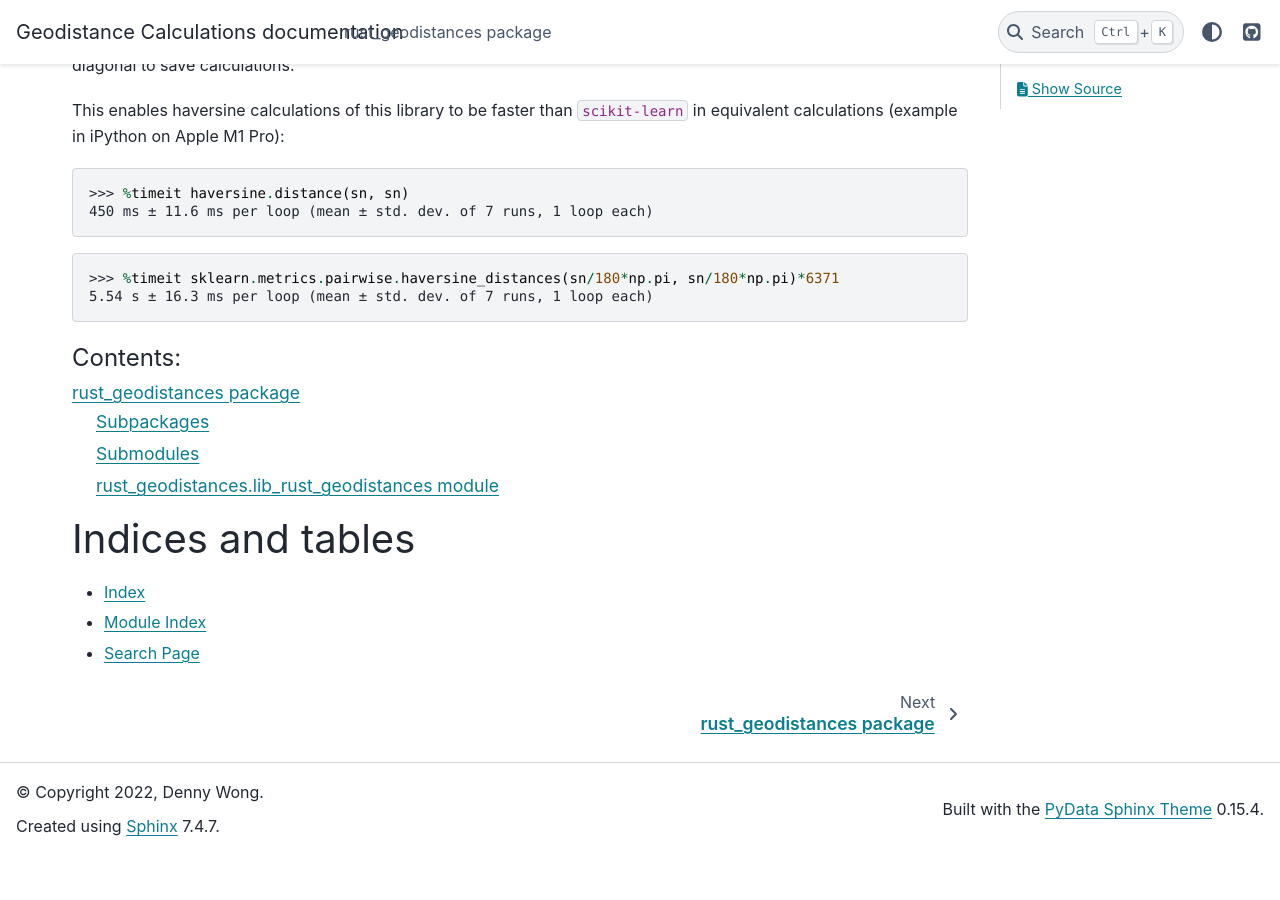
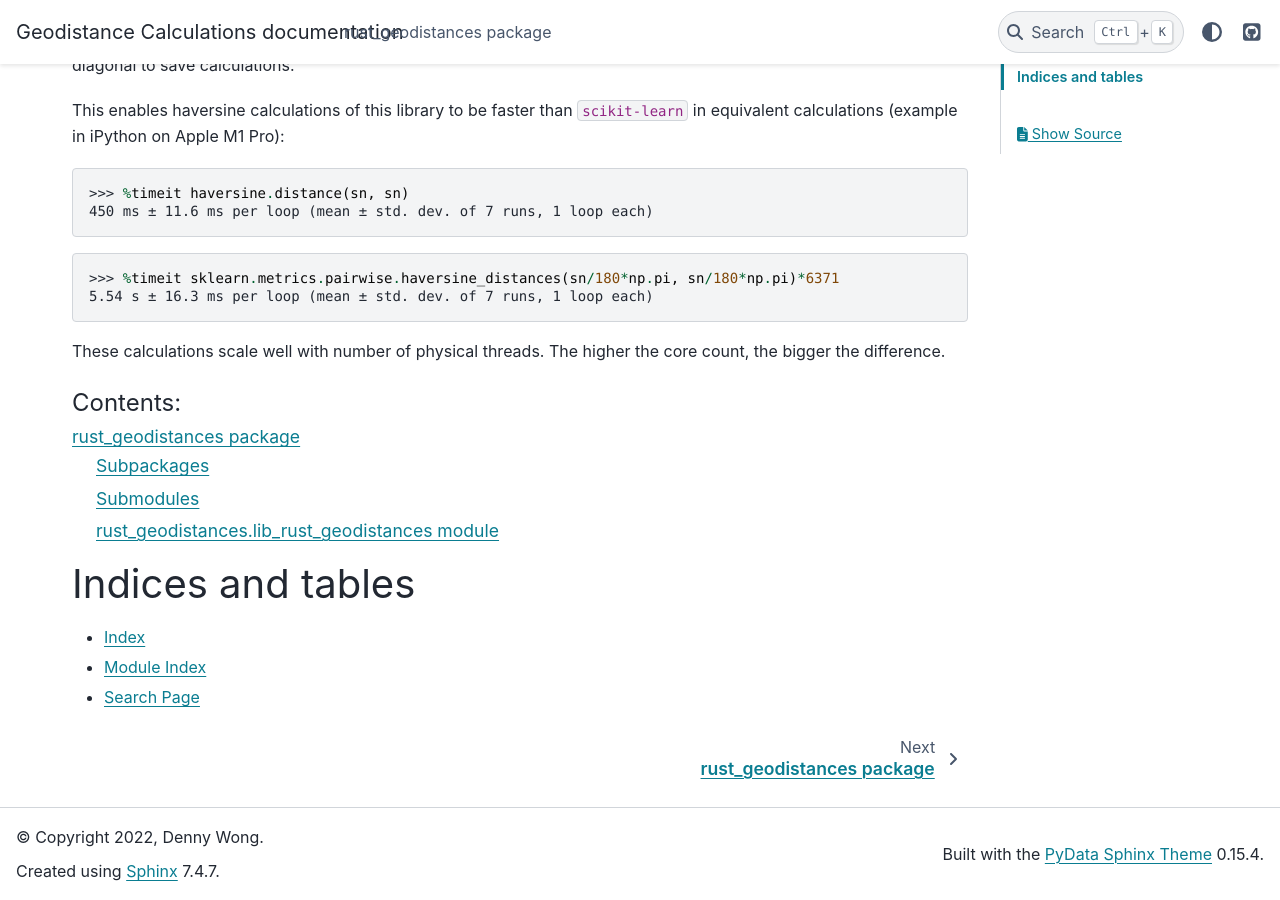
Before and after one commit to denwong47/rust_geodistances, a Sphinx documentation site: the page built from docs/source/index.rst, in a window 1280 px wide and 900 px high, scrolled down 1351 px. Built offline with Sphinx 7.4.7 and the PyData theme 0.15.4, drawn with Linux system fonts in a browser that asks for light colours; before the commit the page ends 2207 px from its top, so only the background shows below that.

Commit message:
Added more details in index.rst.

```diff
--- a/docs/source/index.rst
+++ b/docs/source/index.rst
@@ -85,6 +85,9 @@ This enables haversine calculations of this library to be faster than
    >>> %timeit sklearn.metrics.pairwise.haversine_distances(sn/180*np.pi, sn/180*np.pi)*6371
    5.54 s ± 16.3 ms per loop (mean ± std. dev. of 7 runs, 1 loop each)
 
+These calculations scale well with number of physical threads. The higher the core
+count, the bigger the difference.
+
 .. toctree::
    :maxdepth: 2
    :caption: Contents:
```
